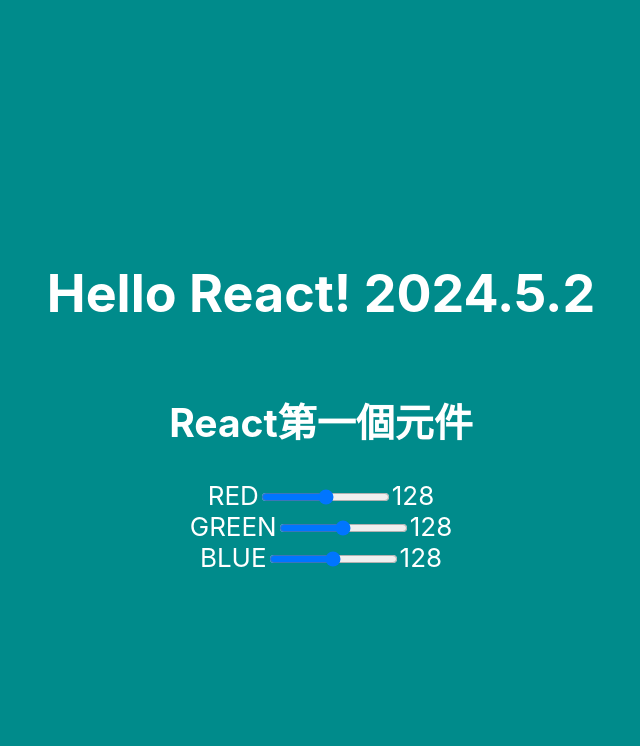
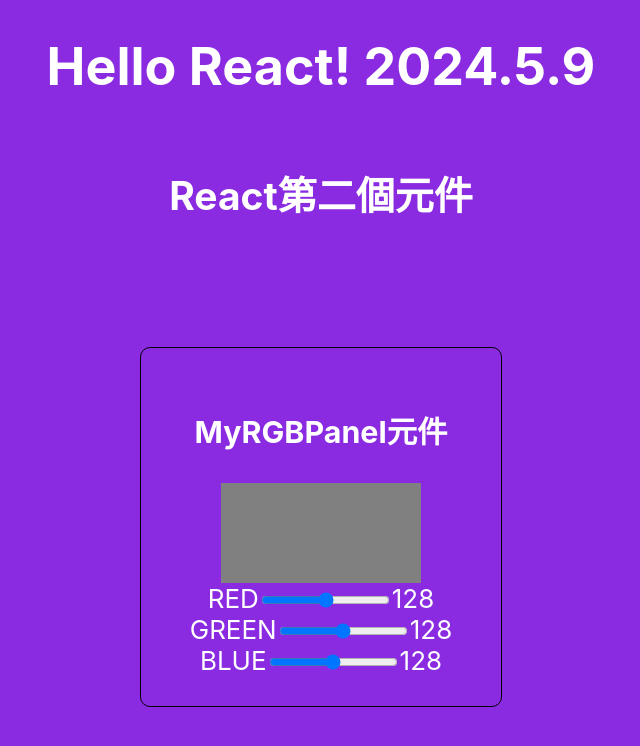
Before and after one commit to chendh/my-react-app, a React (Create React App) app: page / in a window 1280 px wide. Shown: the top 746 px of the page, without its empty margins (319-959 px from the left). Built offline with nearby package versions, Linux system fonts and the light colour scheme.

Commit message:
新增MyRGBPanel元件

```diff
--- a/src/App.css
+++ b/src/App.css
@@ -15,7 +15,7 @@
 }
 
 .App-header {
-  background-color:darkcyan;
+  background-color:blueviolet;
   min-height: 100vh;
   display: flex;
   flex-direction: column;
--- a/src/App.js
+++ b/src/App.js
@@ -1,15 +1,13 @@
 import './App.css';
-import MySlider from './components/MySlider';
+import MyRGBPanel from './components/MyRGBPanel';
 
 function App() {
   return (
     <div className="App">
       <header className="App-header">
-        <h1>Hello React! 2024.5.2</h1>
-        <h2>React第一個元件</h2>
-        <MySlider color="RED"/>
-        <MySlider color="GREEN"/>
-        <MySlider color="BLUE"/>
+        <h1>Hello React! 2024.5.9</h1>
+        <h2>React第二個元件</h2>
+        <MyRGBPanel />
       </header>
     </div>
   );
--- /dev/null
+++ b/src/components/MyRGBPanel.js
@@ -0,0 +1,44 @@
+import React from "react";
+import { useState } from "react";
+import MySlider from "./MySlider";
+
+function MyRGBPanel() {
+  const panelCSS = {
+    display: "flex",
+    flexDirection: "column",
+    border: "1px solid black",
+    borderRadius: "10px",
+    width: "300px",
+    padding: "30px",
+    alignItems: "center",
+    margin: "auto",
+    justifyContent: "center",
+  };
+  const [r, setR] = useState(128);
+  const [g, setG] = useState(128);
+  const [b, setB] = useState(128);
+
+  const updateR = (c) => setR(c);
+  const updateG = (c) => setG(c);
+  const updateB = (c) => setB(c);
+
+  return (
+    <>
+      <div style={panelCSS}>
+        <h3>MyRGBPanel元件</h3>
+        <div
+          style={{
+            backgroundColor: `rgb(${r}, ${g}, ${b})`,
+            width: "200px",
+            height: "100px",
+          }}
+        />
+        <MySlider label="RED" onChange={updateR} />
+        <MySlider label="GREEN" onChange={updateG} />
+        <MySlider label="BLUE" onChange={updateB} />
+      </div>
+    </>
+  );
+}
+
+export default MyRGBPanel;
--- a/src/components/MySlider.js
+++ b/src/components/MySlider.js
@@ -1,21 +1,24 @@
 import { useState } from "react";
 
-function MySlider(props) {
+function MySlider({label, onChange}) {
   const [value, setValue] = useState(128);
-  const handleChange = (e) => {
+  const handleSliderChange = (e) => {
     setValue(e.target.value);
+    if (onChange){
+      onChange(e.target.value);
+    }
   };
 
   return (
     <div>
-      <span>{props.color}</span>
+      <span>{label}</span>
       <input
         type="range"
         width="400"
         min="0"
         max="255"
         value={value}
-        onChange={handleChange}
+        onChange={handleSliderChange}
       />
       <span>{value}</span>
     </div>
```
